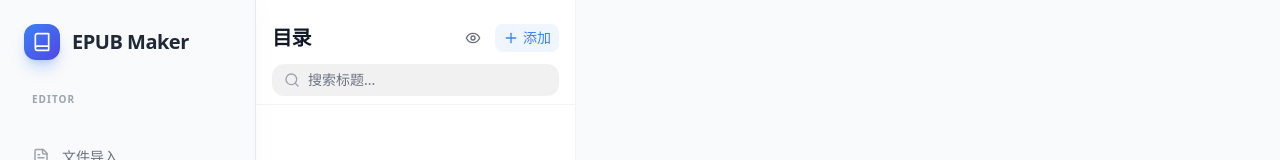
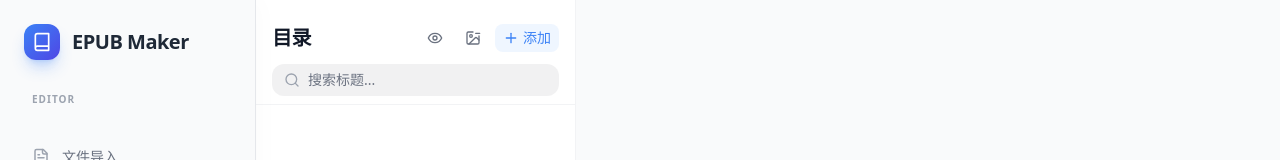
Before and after one commit to kukurii/epub-maker, a React (Vite) app: page / in a window 1280 px wide. Both pictures are taken after a click on the button "目录管理". Shown: the top 160 px of the page. Built offline with nearby package versions, Linux system fonts and the light colour scheme.

Commit message:
一键清楚失效图片引用

```diff
--- a/components/ChapterManager.tsx
+++ b/components/ChapterManager.tsx
@@ -1,9 +1,10 @@
 import React, { useState } from 'react';
-import { Chapter } from '../types';
-import { ChevronUp, ChevronDown, Trash2, Plus, Search, ArrowDownToLine, Settings, X, Save, Hash, Eye } from 'lucide-react';
+import { Chapter, ImageAsset } from '../types';
+import { ChevronUp, ChevronDown, Trash2, Plus, Search, ArrowDownToLine, Settings, X, Save, Hash, Eye, ImageMinus } from 'lucide-react';
 
 interface DirectoryProps {
   chapters: Chapter[];
+  images: ImageAsset[];
   currentChapterId: string | null;
   onSelectChapter: (id: string) => void;
   onScrollToAnchor: (chapterId: string, anchorId: string) => void;
@@ -59,6 +60,7 @@ const TocPreviewModal: React.FC<{ chapters: Chapter[], onClose: () => void }> =
 
 const Directory: React.FC<DirectoryProps> = ({
   chapters,
+  images,
   currentChapterId,
   onSelectChapter,
   onScrollToAnchor,
@@ -147,6 +149,42 @@ const Directory: React.FC<DirectoryProps> = ({
     onUpdateChapters(newChapters);
   };
 
+  const handleCleanInvalidImages = () => {
+    if (!window.confirm('确定要清理所有章节中引用已失效的图片吗？这不可恢复。')) return;
+
+    let totalRemoved = 0;
+    const newChapters = chapters.map(chapter => {
+      let content = chapter.content;
+      if (!content) return chapter;
+
+      const parser = new DOMParser();
+      const doc = parser.parseFromString(content, 'text/html');
+      const imageNodes = doc.querySelectorAll('img[data-id]');
+
+      let removedInChapter = 0;
+      imageNodes.forEach(img => {
+        const id = img.getAttribute('data-id');
+        if (id && !images.some(image => image.id === id)) {
+          img.remove();
+          removedInChapter++;
+        }
+      });
+
+      if (removedInChapter > 0) {
+        totalRemoved += removedInChapter;
+        return { ...chapter, content: doc.body.innerHTML };
+      }
+      return chapter;
+    });
+
+    if (totalRemoved > 0) {
+      onUpdateChapters(newChapters);
+      alert(`清理完成，共移除了 ${totalRemoved} 个失效图片引用。`);
+    } else {
+      alert('没有发现失效的图片引用。');
+    }
+  };
+
   const startEdit = (e: React.MouseEvent, chapter: Chapter) => {
     e.stopPropagation();
     setEditingChapter(chapter);
@@ -200,6 +238,13 @@ const Directory: React.FC<DirectoryProps> = ({
               title="预览总目录"
             >
               <Eye size={16} />
+            </button>
+            <button
+              onClick={handleCleanInvalidImages}
+              className="text-gray-500 hover:text-red-600 font-medium text-sm flex items-center hover:bg-red-50 px-2 py-1 rounded-lg transition-colors"
+              title="一键移除所有章节中的失效图片"
+            >
+              <ImageMinus size={16} />
             </button>
             <button
               onClick={handleAdd}
--- a/components/ViewContainer.tsx
+++ b/components/ViewContainer.tsx
@@ -60,6 +60,7 @@ const ViewContainer: React.FC<ViewContainerProps> = ({
           <div className={`${activeChapterId ? 'hidden md:flex' : 'flex'} w-full md:w-auto h-full flex-col`}>
             <Directory
               chapters={project.chapters}
+              images={project.images}
               currentChapterId={activeChapterId}
               onSelectChapter={onSelectChapter}
               onScrollToAnchor={onScrollToAnchor}
@@ -81,7 +82,7 @@ const ViewContainer: React.FC<ViewContainerProps> = ({
               />
             ) : (
               <div className="flex-1 flex flex-col items-center justify-center bg-gray-50 text-gray-400">
-                  <BookOpen size={48} className="mb-4"/>
+                <BookOpen size={48} className="mb-4" />
                 <p>请从左侧选择一个章节开始编辑</p>
               </div>
             )}
```
Lines whose indentation alone changed are shown as unchanged.
